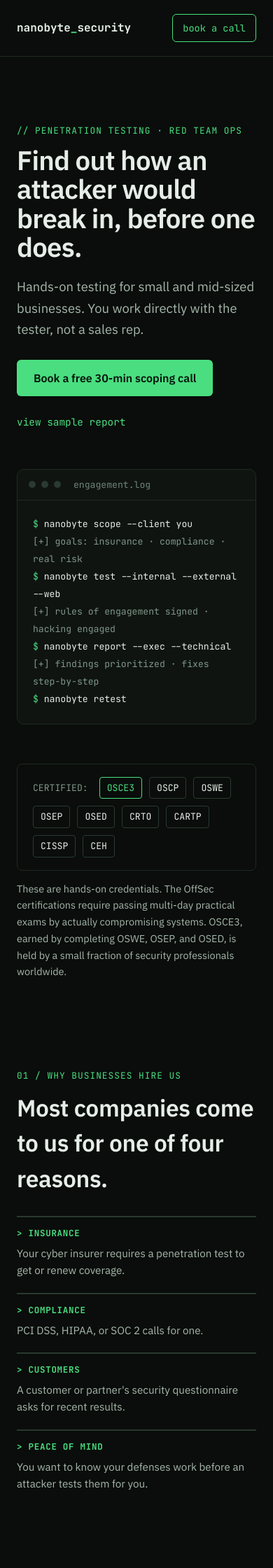
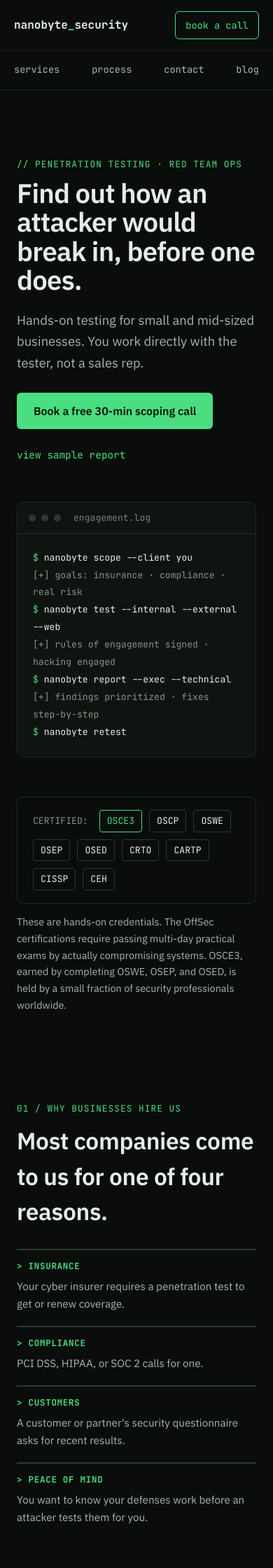
Before and after one commit to nanobyte-security/nanobytesecurity.github.io, a Jekyll site: the page built from index.html, in a window 390 px wide. Shown: the top 2240 px of the page at 70% size. Built offline with Jekyll 4.4.1, drawn with Linux system fonts in a browser that asks for light colours; the list of posts is cut into pages by our own code.

Commit message:
Update nav.html

```diff
--- a/_includes/nav.html
+++ b/_includes/nav.html
@@ -1,10 +1,10 @@
 <!--
-  Nanobyte Security header — identical to nanobytesecurity.com
-  Save as: _includes/nav.html (replaces Beautiful Jekyll's navbar)
+  Nanobyte Security header (shared by nanobytesecurity.com and blog.nanobytesecurity.com)
+  Save as: _includes/nav.html in BOTH repos. Edit here to change the header everywhere.
 
-  Self-contained: styles are scoped to #nb-nav with high specificity so
-  Bootstrap / Beautiful Jekyll CSS cannot override them. No other CSS file
-  is needed for the header.
+  Desktop:  nanobyte_security            services  process  contact  blog  [book a call]
+  Mobile:   nanobyte_security                                              [book a call]
+            services        process        contact        blog
 -->
 <link rel="stylesheet" href="https://fonts.googleapis.com/css2?family=JetBrains+Mono:wght@400;500;700&amp;display=swap">
 
@@ -40,11 +40,11 @@
     max-width: 1120px;
     margin: 0 auto;
     padding: 20px 24px;
-    display: flex;
-    justify-content: space-between;
+    display: grid;
+    grid-template-columns: auto 1fr auto;
+    grid-template-areas: "brand links cta";
     align-items: center;
-    gap: 24px;
-    font-family: 'JetBrains Mono', ui-monospace, monospace;
+    column-gap: 28px;
   }
 
   #nb-nav a {
@@ -55,9 +55,11 @@
   }
 
   #nb-nav .nb-brand {
+    grid-area: brand;
     color: #E6EDE8;
     font-size: 1rem;
     font-weight: 700;
+    white-space: nowrap;
   }
 
   #nb-nav .nb-brand:hover,
@@ -70,6 +72,8 @@
   }
 
   #nb-nav .nb-nav-links {
+    grid-area: links;
+    justify-self: end;
     display: flex;
     gap: 28px;
     align-items: center;
@@ -81,6 +85,7 @@
   #nb-nav .nb-nav-links a {
     color: #A7B8AC;
     font-weight: 400;
+    padding: 4px 0;
   }
 
   #nb-nav .nb-nav-links a:hover,
@@ -88,22 +93,39 @@
     color: #4ADE80;
   }
 
-  #nb-nav .nb-nav-links .nb-nav-cta {
+  #nb-nav .nb-nav-cta {
+    grid-area: cta;
     color: #4ADE80;
     border: 1px solid #4ADE80;
     padding: 9px 14px;
     border-radius: 6px;
+    font-size: 0.85rem;
+    white-space: nowrap;
   }
 
-  #nb-nav .nb-nav-links .nb-nav-cta:hover,
-  #nb-nav .nb-nav-links .nb-nav-cta:focus {
+  #nb-nav .nb-nav-cta:hover,
+  #nb-nav .nb-nav-cta:focus {
     background: #4ADE80;
     color: #06140B;
   }
 
-  @media (max-width: 600px) {
-    #nb-nav .nb-nav-links a:not(.nb-nav-cta) {
-      display: none;
+  /* Phones and small tablets: links move to their own row */
+  @media (max-width: 760px) {
+    #nb-nav .nb-nav-inner {
+      grid-template-columns: 1fr auto;
+      grid-template-areas:
+        "brand cta"
+        "links links";
+      padding: 16px 20px 0;
+    }
+
+    #nb-nav .nb-nav-links {
+      justify-self: stretch;
+      justify-content: space-between;
+      gap: 12px;
+      margin: 16px -20px 0;
+      padding: 12px 20px 14px;
+      border-top: 1px solid #151D18;
     }
   }
 </style>
@@ -111,13 +133,13 @@
 <header id="nb-nav" class="nb-nav">
   <div class="nb-nav-inner">
     <a class="nb-brand" href="https://nanobytesecurity.com/">nanobyte<span>_</span>security</a>
-    <nav class="nb-nav-links">
+    <nav class="nb-nav-links" aria-label="Main">
       <a href="https://nanobytesecurity.com/#services">services</a>
       <a href="https://nanobytesecurity.com/#process">process</a>
       <a href="https://nanobytesecurity.com/contact">contact</a>
       <a href="https://blog.nanobytesecurity.com/">blog</a>
-      <a class="nb-nav-cta" href="https://calendly.com/alex-nanobytesecurity/30min">book a call</a>
     </nav>
+    <a class="nb-nav-cta" href="https://calendly.com/alex-nanobytesecurity/30min">book a call</a>
   </div>
 </header>
 
```
